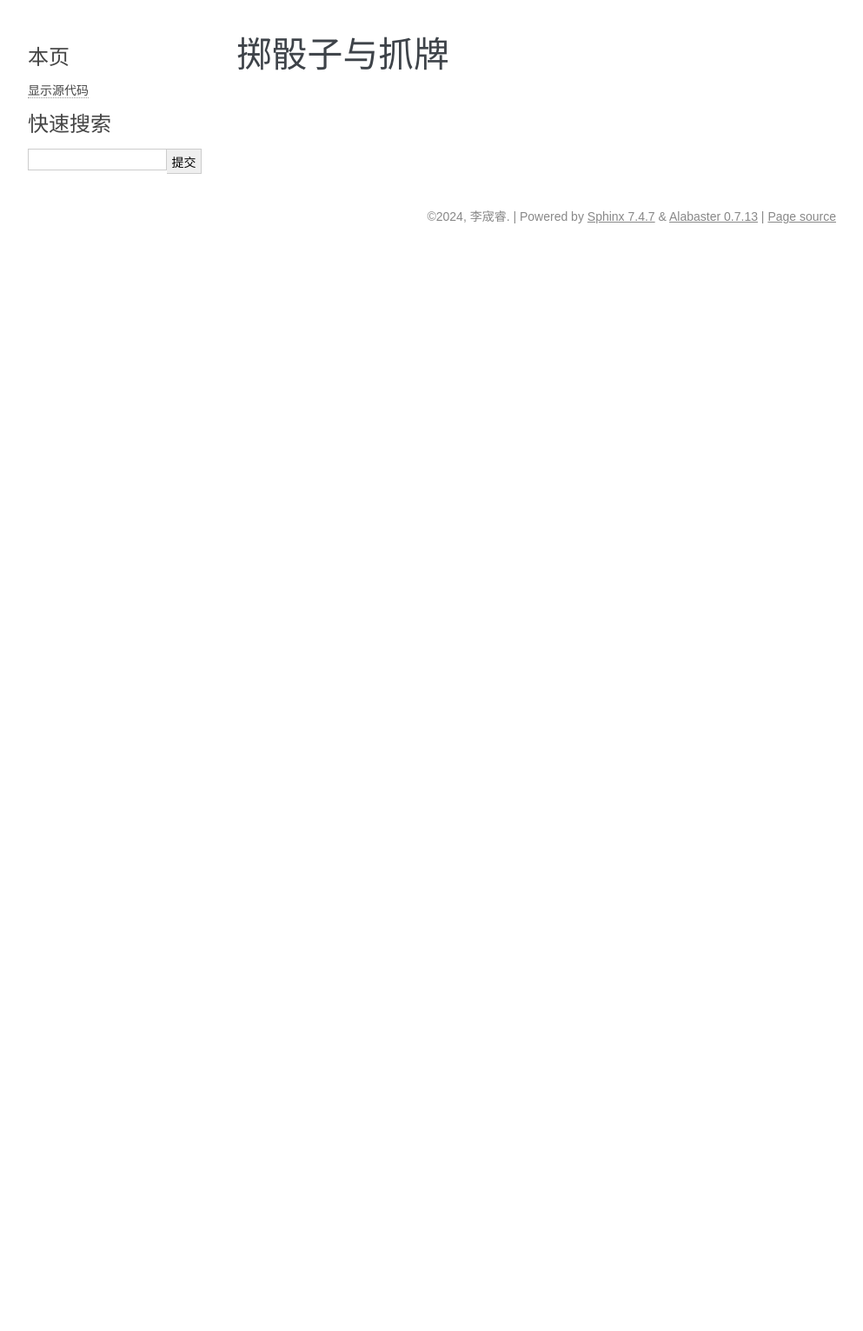
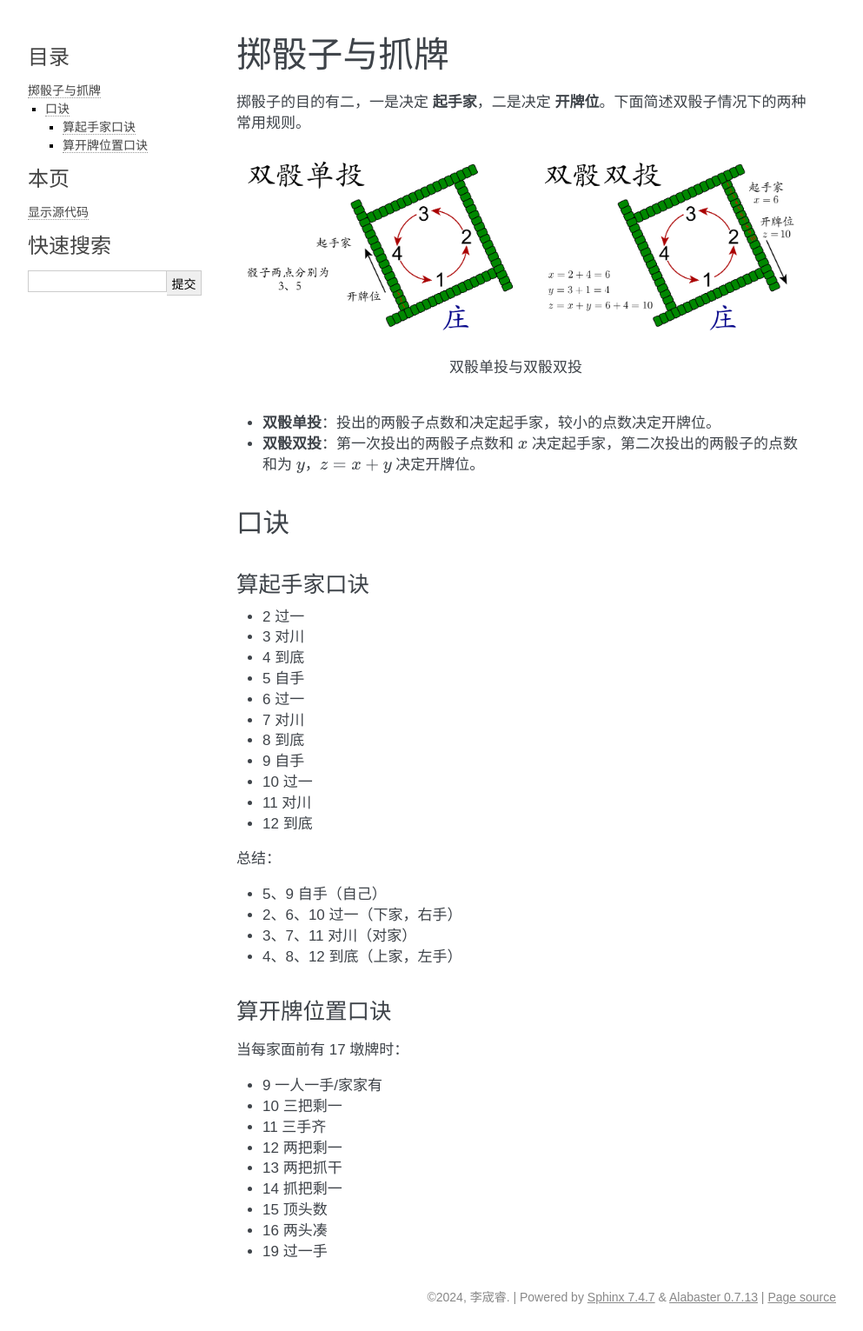
Before and after one commit to JerrySoybean/Mahjong-manual, a Sphinx documentation site: the page built from docs/source/throwing.rst, in a window 1280 px wide. Shown: the whole page at 87% size, without its empty margins (148-1141 px from the left). Built offline with Sphinx 7.4.7, drawn with Linux system fonts in a browser that asks for light colours; before the commit the page ends 900 px from its top, so only the background shows below that.

Commit message:
双筛单投双投

```diff
--- a/docs/source/standard.rst
+++ b/docs/source/standard.rst
@@ -141,7 +141,7 @@
 ----------
 * 以只去掉 :ref:`花牌 <认识麻将牌>` 的打法为例。:ref:`数牌 <认识麻将牌>` 和 :ref:`字牌 <认识麻将牌>` 共 136 张。
 * 将麻将牌洗乱。
-* 按 :ref:`Mahjong_table` 所示，每人面前码 17 墩牌（一墩为上下两张）。注意右侧稍向桌内倾斜，方便抓牌。如果你的玩法不为只包含数牌和风牌的 136 张的情况，请参考 :doc:`/stacking`。
+* 按 :ref:`Mahjong_table` 所示，每人面前码 17 墩牌（一墩为上下两张）。注意右侧稍向桌内倾斜，方便抓牌。如果你的玩法不为只包含数牌和字牌的 136 张的情况，请参考 :doc:`/stacking`。
 
 4 掷骰子与抓牌
 --------------
--- a/docs/source/throwing.rst
+++ b/docs/source/throwing.rst
@@ -1,2 +1,51 @@
 掷骰子与抓牌
 ============
+
+掷骰子的目的有二，一是决定 **起手家**，二是决定 **开牌位**。下面简述双骰子情况下的两种常用规则。
+
+.. figure:: _static/images/Mahjong_table_draw_双骰单投双投.png
+
+   双骰单投与双骰双投
+
+* **双骰单投**：投出的两骰子点数和决定起手家，较小的点数决定开牌位。
+* **双骰双投**：第一次投出的两骰子点数和 :math:`x` 决定起手家，第二次投出的两骰子的点数和为 :math:`y`，:math:`z=x+y` 决定开牌位。
+
+
+口诀
+----
+
+算起手家口诀
+^^^^^^^^^^^^
+* 2 过一
+* 3 对川
+* 4 到底
+* 5 自手
+* 6 过一
+* 7 对川
+* 8 到底
+* 9 自手
+* 10 过一
+* 11 对川
+* 12 到底
+
+总结：
+
+* 5、9 自手（自己）
+* 2、6、10 过一（下家，右手）
+* 3、7、11 对川（对家）
+* 4、8、12 到底（上家，左手）
+
+算开牌位置口诀
+^^^^^^^^^^^^^^
+
+当每家面前有 17 墩牌时：
+
+* 9 一人一手/家家有
+* 10 三把剩一
+* 11 三手齐
+* 12 两把剩一
+* 13 两把抓干
+* 14 抓把剩一
+* 15 顶头数
+* 16 两头凑
+* 19 过一手
```
Also changed, not shown: docs/source/_static/images/Mahjong_table_draw_双骰单投双投.png (added), 1 other file.
